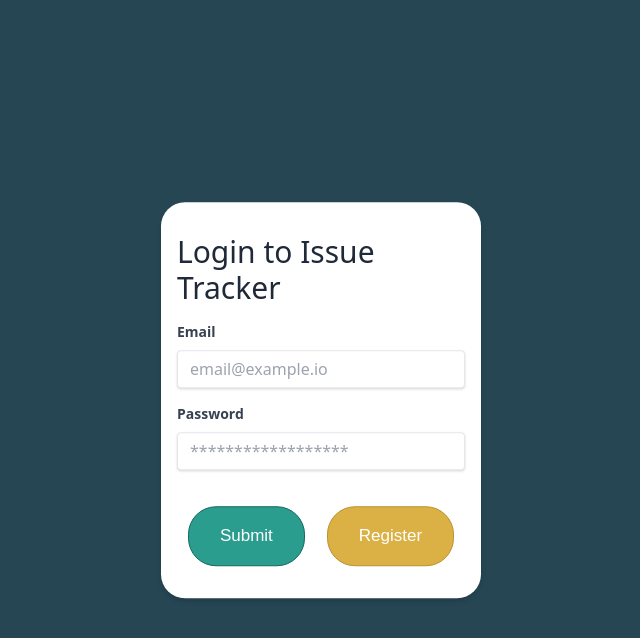
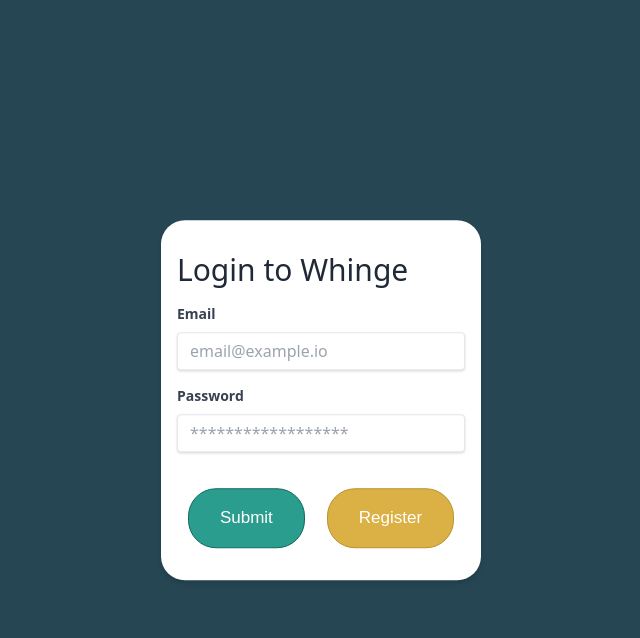
Before and after one commit to SyroQT/ncl-team34-project, a Flask app: page /login in a window 1280 px wide. Shown: the top 638 px of the page, without its empty margins (319-959 px from the left). Run offline with Flask 2, Linux system fonts and the light colour scheme; style sheets or scripts are compiled from the project's sources; some libraries are stand-ins or nearby versions.

Commit message:
Updated to correct name

```diff
--- a/templates/login.html
+++ b/templates/login.html
@@ -5,12 +5,12 @@
     id="card"
     class="bg-white shadow-md px-4 py-8 rounded-3xl w-80 max-w-md absolute top-1/2 left-1/2 transform -translate-x-1/2 -translate-y-1/2"
   >
-    <form action="{{url_for('users.login')}}" method="post">
+    <form action="{{url_for('standard.login')}}" method="post">
       <div
         id="title"
         class="font-medium self-center text-xl sm:text-3xl text-gray-800"
       >
-        Login to Issue Tracker
+        Login to Whinge
       </div>
 
       <!-- Email -->
```
